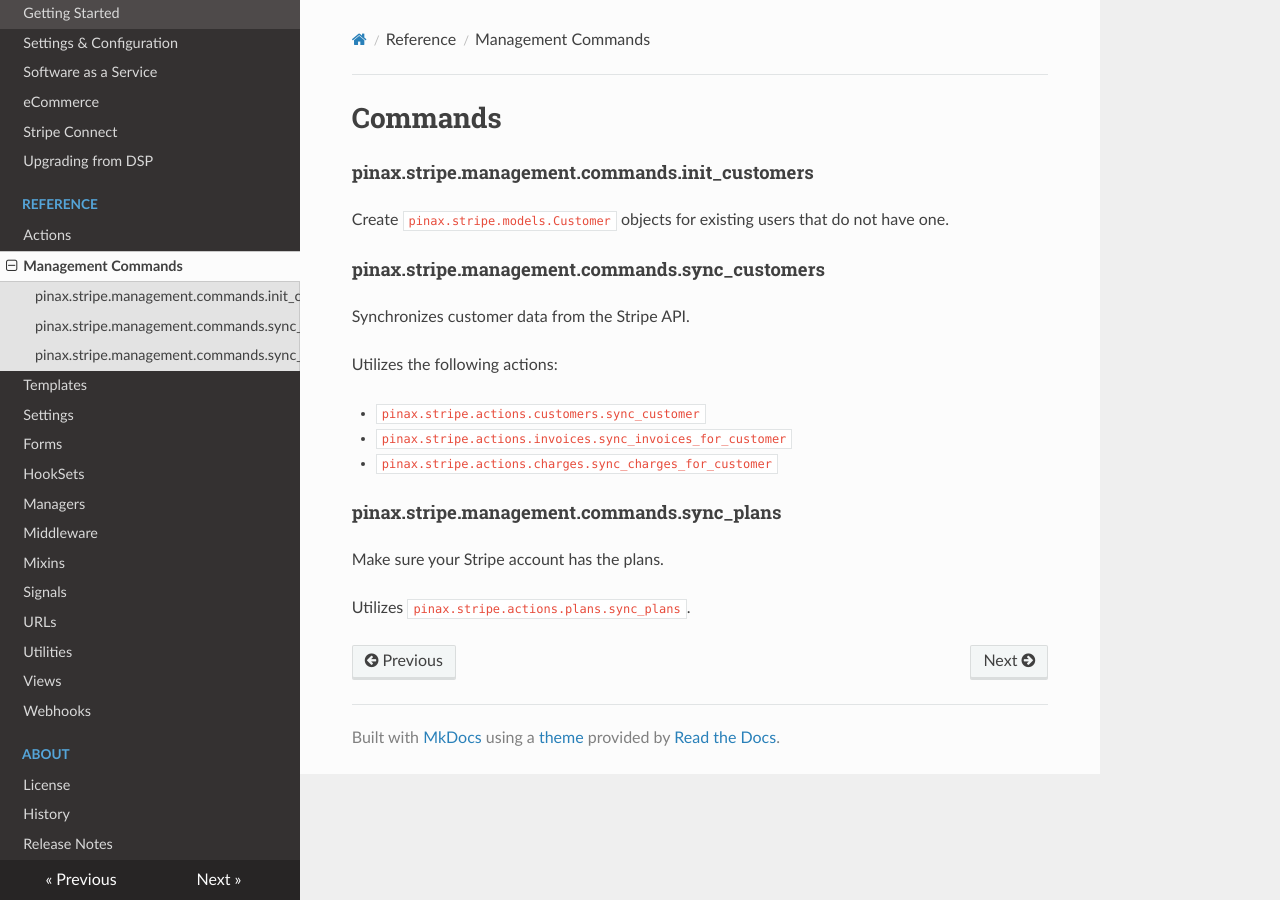
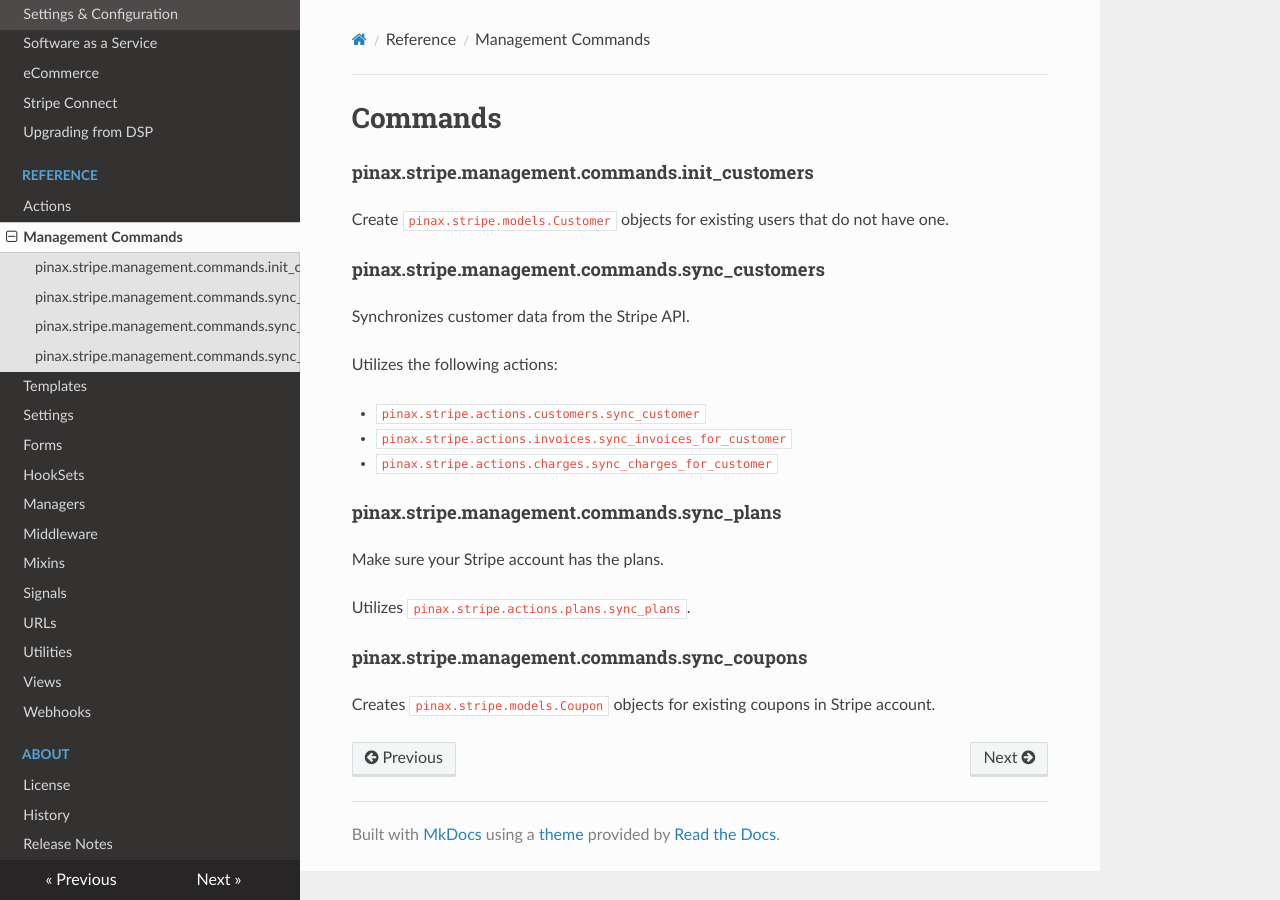
Before and after one commit to pinax/pinax-stripe-light, an MkDocs documentation site: the page built from docs/reference/commands.md, in a window 1280 px wide. Built offline with MkDocs 1.6.1, drawn with Linux system fonts in a browser that asks for light colours; nearby versions of some CDN libraries; old or Windows-style settings are respelled for this version of MkDocs.

Commit message:
Document sync_coupons management command.

```diff
--- a/docs/reference/commands.md
+++ b/docs/reference/commands.md
@@ -20,3 +20,7 @@ Utilizes the following actions:
 Make sure your Stripe account has the plans.
 
 Utilizes `pinax.stripe.actions.plans.sync_plans`.
+
+#### pinax.stripe.management.commands.sync_coupons
+
+Creates `pinax.stripe.models.Coupon` objects for existing coupons in Stripe account.
```
